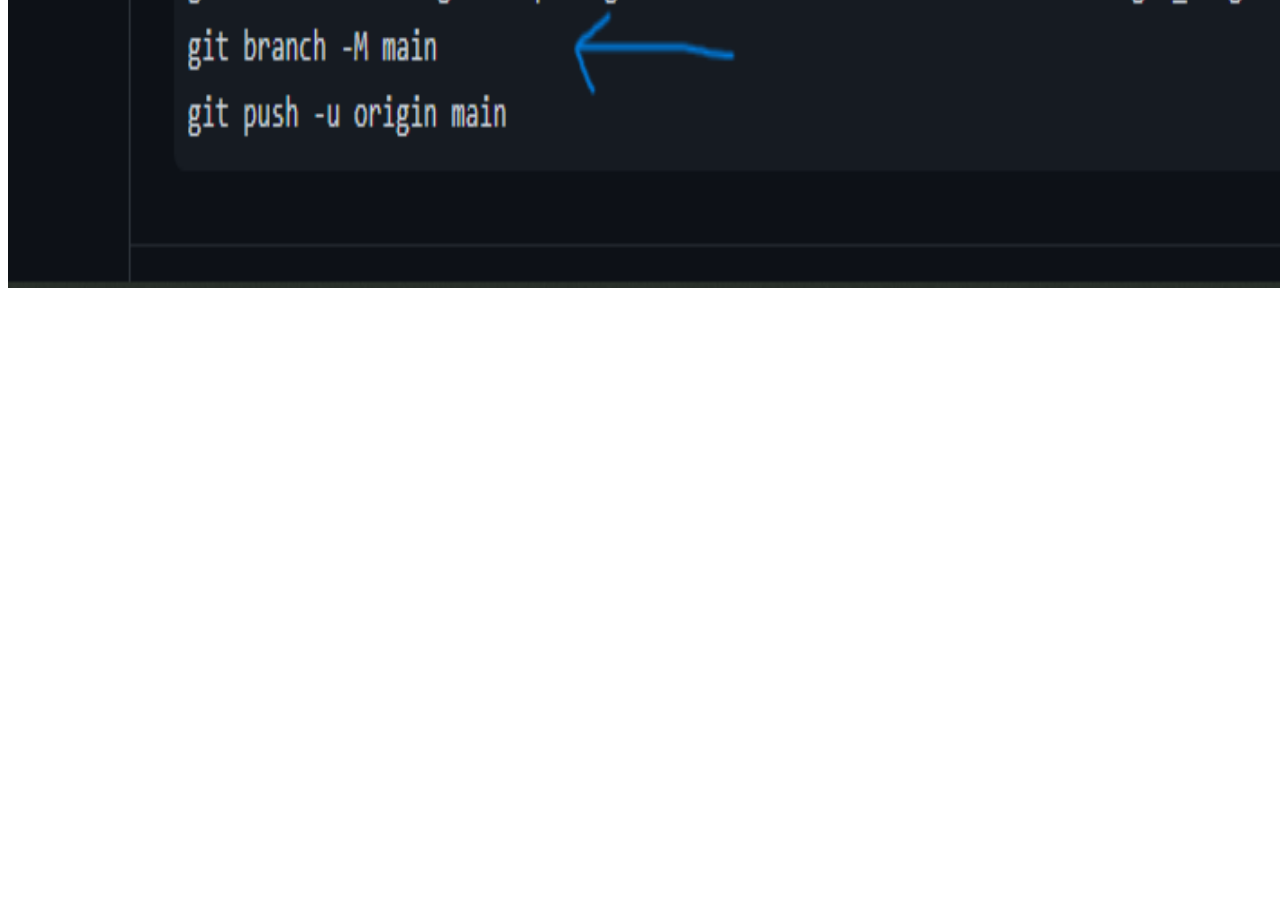
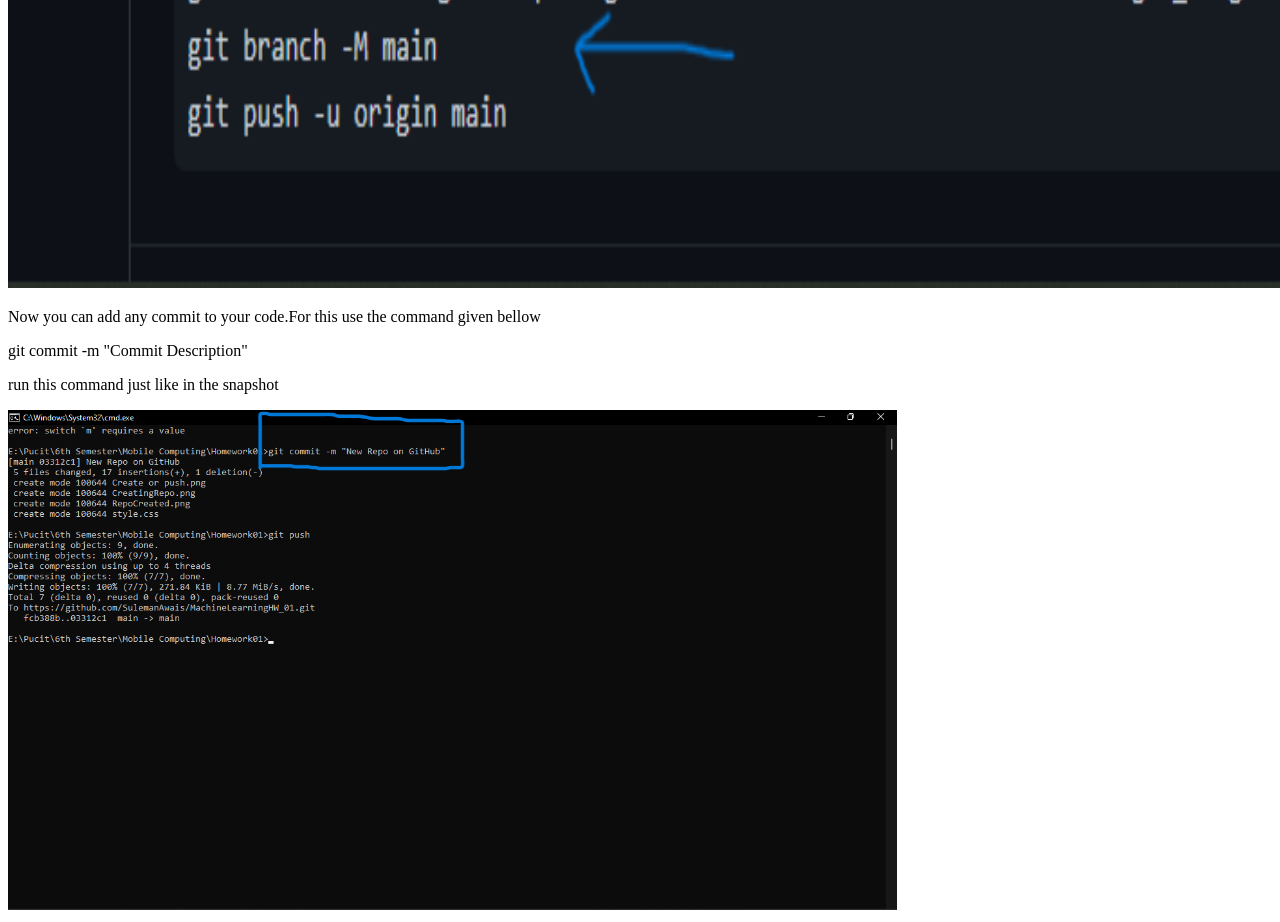
Before and after one commit to SulemanAwais/MachineLearning, a plain HTML site: page Index.html in a window 1280 px wide. Shown: the part 2796-3718 px from the top of the page. Before the commit the page ends 3096 px from the top, so only its background shows below. Drawn offline with Linux system fonts and the light colour scheme.

Commit message:
Adding commits

```diff
--- a/Index.html
+++ b/Index.html
@@ -26,6 +26,10 @@
     <img src="remoteCommand.png" id="im1" width="1300px">
     <p>After this copy the command below the previous one and run in the same way</p>
     <img src="branchCommand.png" id="im1" width="1300">
+    <p>Now you can add any commit to your code.For this use the command given bellow</p>
+    <p>git commit -m "Commit Description"</p>
+    <p>run this command just like in the snapshot</p>
+    <img src="commit.png" id="im1">
 
 </body>
 </html>
```
